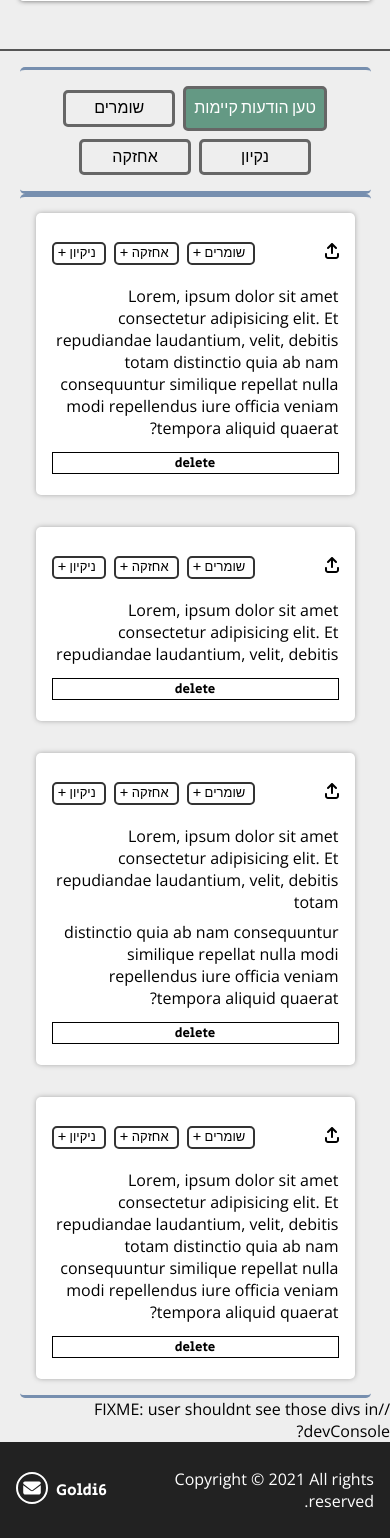
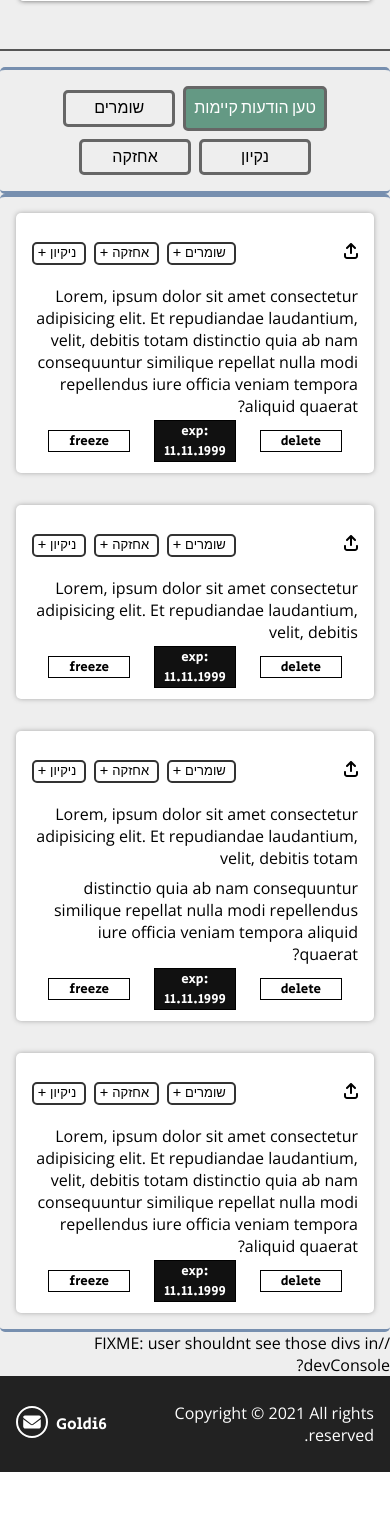
Before and after one commit to Goldi6/shap-project, a PHP site: page /websites/pages/CreateMsg.php in a window 390 px wide. Shown: the part 1203-2741 px from the top of the page. After the commit the page ends 2675 px from the top, so only its background shows below. Run offline with PHP 8.4, Linux system fonts and the light colour scheme; the visitor is signed in with stand-in values (Sample User, id 1); some libraries are stand-ins or nearby versions.

Commit message:
auto reload on admin updates + style changes on messages

```diff
--- a/adminPages/back_process/messages_page/msg_insert.php
+++ b/adminPages/back_process/messages_page/msg_insert.php
@@ -1,8 +1,6 @@
 <?php
 
 require_once '../conn.php';
-
-
 
 
 
@@ -17,6 +15,5 @@ $statment->execute([
 
 //$publisher_id = $conn->lastInsertId();
 
-
-
+include_once '../update_mysql.php';
 ?>
--- a/adminPages/back_process/page_update/pageUpdate.php
+++ b/adminPages/back_process/page_update/pageUpdate.php
@@ -1,6 +1,6 @@
 <?php
 
-
+session_start();
 //TODO: errors , session , messages , header
 
 $errors =[];
@@ -109,6 +109,7 @@ if ($_SERVER["REQUEST_METHOD"] == "POST") {
   //////////////////////////////////////////////
   $f = fopen($filename, 'a');
   if (!$f) {
+    array_push($errors,['file', 'Error opening the file ' . $filename]);
       die('Error opening the file ' . $filename);
   }
 
@@ -127,6 +128,9 @@ file_put_contents($filename,$data);
   }
 
 
+//#region update user table for main page updating and refresh
+require_once '../conn.php';
+require_once '../update_mysql.php';
 
 
 ////////////////////////////////
--- a/adminPages/pages/CreateMsg.php
+++ b/adminPages/pages/CreateMsg.php
@@ -95,13 +95,13 @@ if (isset($_GET['success'], $_SESSION['messages_success'][$_GET['success']])) {
 
 
                 <div>
-                    <span class='in-messages'>
+                    <span class='in-messages' data-setType='shomrim'>
                         שומרים
                     </span>
-                    <span class='in-messages'>
+                    <span class='in-messages' data-setType='ahzaka'>
                         אחזקה
                     </span>
-                    <span class='in-messages'>
+                    <span class='in-messages' data-setType='nikayon'>
                         ניקיון
                     </span>
                 </div>
@@ -119,6 +119,14 @@ if (isset($_GET['success'], $_SESSION['messages_success'][$_GET['success']])) {
             </div>
             <div class="box-footer">
                 <button>delete</button>
+                <button class='exp-date'>
+
+                    exp:
+                    <span>
+                        11.11.1999
+                    </span>
+                </button>
+                <button>freeze</button>
 
             </div>
         </div>
@@ -156,6 +164,14 @@ if (isset($_GET['success'], $_SESSION['messages_success'][$_GET['success']])) {
             </div>
             <div class="box-footer">
                 <button>delete</button>
+                <button class='exp-date'>
+
+                    exp:
+                    <span>
+                        11.11.1999
+                    </span>
+                </button>
+                <button>freeze</button>
 
             </div>
         </div>
@@ -199,6 +215,14 @@ if (isset($_GET['success'], $_SESSION['messages_success'][$_GET['success']])) {
             </div>
             <div class="box-footer">
                 <button>delete</button>
+                <button class='exp-date'>
+
+                    exp:
+                    <span>
+                        11.11.1999
+                    </span>
+                </button>
+                <button>freeze</button>
 
             </div>
         </div>
@@ -238,6 +262,14 @@ if (isset($_GET['success'], $_SESSION['messages_success'][$_GET['success']])) {
             </div>
             <div class="box-footer">
                 <button>delete</button>
+                <button class='exp-date'>
+
+                    exp:
+                    <span>
+                        11.11.1999
+                    </span>
+                </button>
+                <button>freeze</button>
 
             </div>
         </div>
--- a/adminPages/style/load-msg.css
+++ b/adminPages/style/load-msg.css
@@ -37,7 +37,27 @@
 
         div.box-footer {
             width: 100%;
+            display: flex;
+            flex-direction: row;
+            justify-content: space-evenly;
+        }
+
+        .box-footer button {
             border: 1px solid black;
+            flex-basis: 25%;
+        }
+
+        button.exp-date {
+            background-color: #111;
+            color: #fff;
+        }
+
+        button.exp-date span {
+            border: none;
+            padding: inherit;
+            font-size: inherit;
+            width: auto;
+            display: inline;
         }
 
         .in-messages {
@@ -85,25 +105,29 @@
         filter: var(--green-hue-rotate)
     } */
 
-        .box-header>form {
+        .box-header form {
             padding: 0;
             margin: 0;
             box-shadow: none;
         }
 
-        .box-header>form>input {
+        .box-header form>input {
             display: none;
+        }
+
+        main {
+            width: 80vw;
         }
 
         @media only screen and (max-width:1080px) {
             main {
-                width: 80vw;
+                width: 90vw;
             }
         }
 
         @media only screen and (max-width:820px) {
             main {
-                width: 90vw;
+                width: 100vw;
             }
         }
 
@@ -114,3 +138,10 @@
                 gap: 2rem;
             }
         }
+        /* //FIXME: not working */
+
+        @media only screen and (min-width:1080px) and(max-width:1165px) {
+            main {
+                width: 70vw;
+            }
+        }
--- a/adminPages/style/style.css
+++ b/adminPages/style/style.css
@@ -46,7 +46,6 @@ form p {
 
 form#edit-form,
 main {
-    width: 60vw;
     margin: auto;
 }
 
@@ -57,6 +56,7 @@ form#edit-form {
     gap: var(--margin);
     flex-direction: column;
     margin-bottom: 3rem;
+    width: 60vw;
 }
 
 input[type='submit'] {
@@ -141,8 +141,7 @@ span.active::after {
         box-shadow: #666 0 0 5px;
         border-radius: 3px;
     }
-    form#edit-form,
-    main {
+    form#edit-form {
         width: 90vw;
     }
     section div {
@@ -160,9 +159,6 @@ span.active::after {
         border-radius: 3px;
     }
     form#edit-form,
-    main {
-        width: 80vw;
-    }
     section div {
         gap: 0.5rem;
     }
--- a/mainWebsite/pages/home/main.html
+++ b/mainWebsite/pages/home/main.html
@@ -46,4 +46,4 @@
 <p>Edit you main Home page</p>
 <p>Edit you main Home page</p>
 <p>Edit you main Home page</p>
-<p>Edit you main Home page</p><p><h3>dfsfs</h3></p><p><br></p><p><br></p><p><br></p><p><br></p><p><br></p><p><br></p><p>ggggggggggg</p>
+<p>Edit you main Home page</p><p><h3>dfsfs</h3></p><p><br></p><p><br></p><p><br></p><p><br></p><p><br></p><p><br></p><p>ggggggggggg</p><p>dsadasdasdasdasd</p><p>dsadasdasdasdasd</p>
```
Also changed, not shown: DB/createDB.php (+5 -3 lines), adminPages/back_process/update_mysql.php (added, +11 -0 lines), mainWebsite/backProccess/get_Update.php (+14 -6 lines), mainWebsite/script/updateChecker.js (+10 -2 lines).
